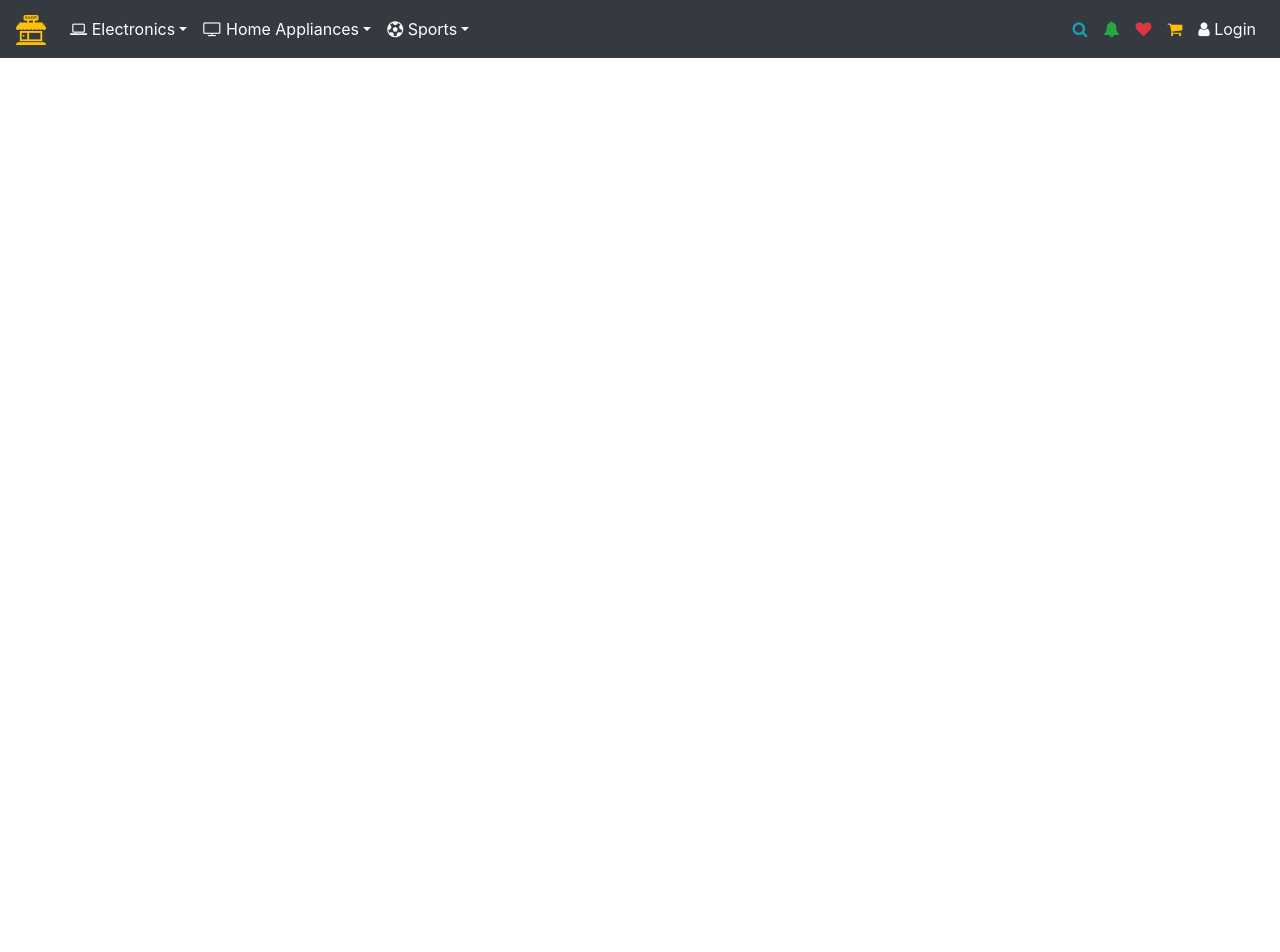
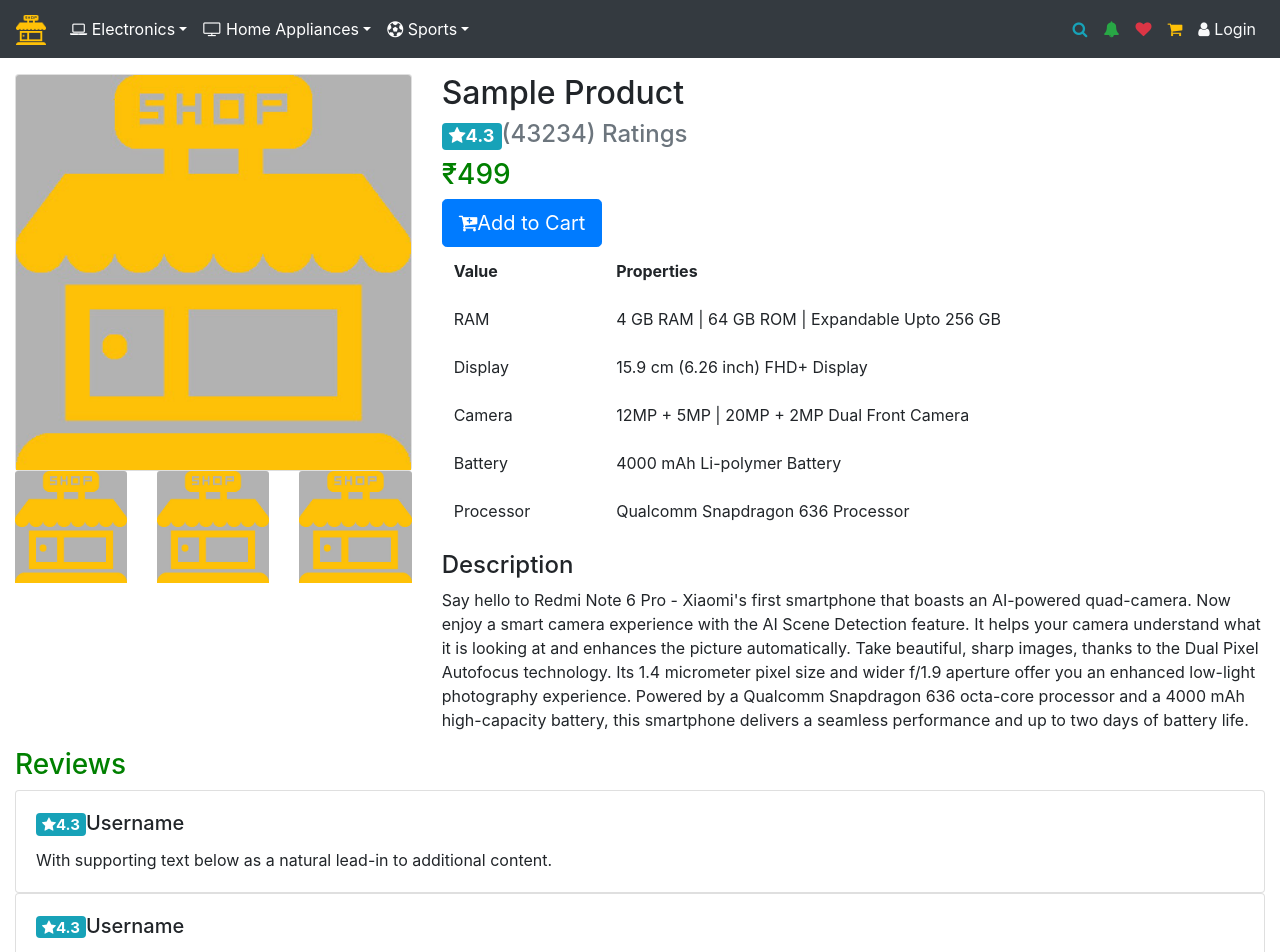
Before and after one commit to amalan-shenll/react-shop, a React app: page /product in a window 1280 px wide. Shown: the top 952 px of the page. Before the commit the page ends 800 px from the top, so only its background shows below. Built offline with nearby package versions, Linux system fonts and the light colour scheme.

Commit message:
Product detail page

```diff
--- a/package.json
+++ b/package.json
@@ -36,6 +36,8 @@
     "jest-resolve": "23.6.0",
     "jquery": "^3.3.1",
     "mini-css-extract-plugin": "0.4.3",
+    "mobx": "^5.8.0",
+    "mobx-react": "^5.4.3",
     "node-sass": "^4.10.0",
     "optimize-css-assets-webpack-plugin": "5.0.1",
     "pnp-webpack-plugin": "1.1.0",
@@ -55,7 +57,7 @@
     "terser-webpack-plugin": "1.1.0",
     "url-loader": "1.1.1",
     "webpack": "4.19.1",
-    "webpack-dev-server": "3.1.9",
+    "webpack-dev-server": ">=3.1.11",
     "webpack-manifest-plugin": "2.0.4",
     "workbox-webpack-plugin": "3.6.3"
   },
--- a/src/components/Home.js
+++ b/src/components/Home.js
@@ -2,11 +2,13 @@ import React, { Component } from 'react';
 import FeatureWidgets from './FeatueWidgets';
 import Banner from './Banner';
 import Products from './Products';
+import Header from './header';
 
 class Home extends Component {
   render() {
     return (
       <div className="app-home">
+        <Header />
         <Banner />
         <FeatureWidgets />
         <Products />
--- a/src/components/Products.js
+++ b/src/components/Products.js
@@ -1,6 +1,7 @@
 import React, { Component } from 'react';
 import '../styles/products.scss';
 import defaultImg from '../images/default.jpg';
+import { Link } from "react-router-dom";
 
 class Products extends Component {
   render() {
@@ -20,9 +21,9 @@ class Products extends Component {
                   <p className="card-text text-justify">
                     This is the example product given for the platform. Which is used to test and modulate.
                   </p>
-                  <a href="#" class="btn btn-success btn-block">
+                  <Link to="/product" class="btn btn-success btn-block">
                     View Details <i className="fa fa-arrow-circle-right" aria-hidden="true"></i>
-                  </a>
+                  </Link>
                 </div>
               </div>
             </div>
--- /dev/null
+++ b/src/components/product-detail.js
@@ -0,0 +1,129 @@
+import React, { Component } from 'react';
+import '../styles/product-detail.scss';
+import defaultImg from '../images/default.jpg';
+import Header from './header';
+
+class ProductDetail extends Component {
+  render() {
+    return(
+      <div className="app-product-detail container-fluid">
+        <Header />
+        <div className="row">
+          <div className="col-md-4">
+            <div className="product">
+              <div className="card">
+                <img className="card-img-top" src={defaultImg} alt="Product" />
+              </div>
+              <div className="product-thumnails row">
+                <div className="col-4">
+                  <img className="card-img-top" src={defaultImg} alt="Product" />
+                </div>
+                <div className="col-4">
+                  <img className="card-img-top" src={defaultImg} alt="Product" />
+                </div>
+                <div className="col-4">
+                  <img className="card-img-top" src={defaultImg} alt="Product" />
+                </div>
+              </div>
+            </div>
+          </div>
+          <div className="col-md-8">
+            <div className="product-details">
+              <h2>Sample Product</h2>
+              <h4>
+                <span className="badge badge-info">
+                  <i className="fa fa-star" aria-hidden="true"></i>
+                  <span>4.3</span>
+                </span>
+                <span className="text-muted">(43234) Ratings</span>
+              </h4>
+              <h3>
+                <span>&#8377;</span>
+                <span>499</span>
+              </h3>
+              <button type="button" className="btn btn-primary btn-lg">
+                <i className="fa fa-cart-plus" aria-hidden="true"></i>
+                Add to Cart
+              </button>
+              <table class="table table-borderless">
+                <thead>
+                  <tr>
+                    <th scope="col">Value</th>
+                    <th scope="col">Properties</th>
+                  </tr>
+                </thead>
+                <tbody>
+                  <tr>
+                    <td>RAM</td>
+                    <td>4 GB RAM | 64 GB ROM | Expandable Upto 256 GB</td>
+                  </tr>
+                  <tr>
+                    <td>Display</td>
+                    <td>15.9 cm (6.26 inch) FHD+ Display</td>
+                  </tr>
+                  <tr>
+                    <td>Camera</td>
+                    <td>12MP + 5MP | 20MP + 2MP Dual Front Camera</td>
+                  </tr>
+                  <tr>
+                    <td>Battery</td>
+                    <td>4000 mAh Li-polymer Battery</td>
+                  </tr>
+                  <tr>
+                    <td>Processor</td>
+                    <td>Qualcomm Snapdragon 636 Processor</td>
+                  </tr>
+                </tbody>
+              </table>
+              <h4>Description</h4>
+              <p>
+                Say hello to Redmi Note 6 Pro - Xiaomi's first smartphone that boasts an AI-powered quad-camera. Now enjoy a smart camera experience with the AI Scene Detection feature. It helps your camera understand what it is looking at and enhances the picture automatically. Take beautiful, sharp images, thanks to the Dual Pixel Autofocus technology. Its 1.4 micrometer pixel size and wider f/1.9 aperture offer you an enhanced low-light photography experience. Powered by a Qualcomm Snapdragon 636 octa-core processor and a 4000 mAh high-capacity battery, this smartphone delivers a seamless performance and up to two days of battery life.
+              </p>
+            </div>
+          </div>
+        </div>
+        <div className="reviews">
+          <h3>Reviews</h3>
+          <div class="card review-card">
+            <div class="card-body">
+              <h5 class="card-title">
+                <span className="badge badge-info">
+                  <i className="fa fa-star" aria-hidden="true"></i>
+                  <span>4.3</span>
+                </span>
+                <span>Username</span>
+              </h5>
+              <p class="card-text">With supporting text below as a natural lead-in to additional content.</p>
+            </div>
+          </div>
+          <div class="card review-card">
+            <div class="card-body">
+              <h5 class="card-title">
+                <span className="badge badge-info">
+                  <i className="fa fa-star" aria-hidden="true"></i>
+                  <span>4.3</span>
+                </span>
+                <span>Username</span>
+              </h5>
+              <p class="card-text">With supporting text below as a natural lead-in to additional content.</p>
+            </div>
+          </div>
+          <div class="card review-card">
+            <div class="card-body">
+              <h5 class="card-title">
+                <span className="badge badge-info">
+                  <i className="fa fa-star" aria-hidden="true"></i>
+                  <span>4.3</span>
+                </span>
+                <span>Username</span>
+              </h5>
+              <p class="card-text">With supporting text below as a natural lead-in to additional content.</p>
+            </div>
+          </div>
+        </div>
+      </div>
+    );
+  }
+}
+
+export default ProductDetail;
--- a/src/components/routes.js
+++ b/src/components/routes.js
@@ -1,7 +1,7 @@
 import React, { Component } from 'react';
 import { BrowserRouter as Router, Route, Switch } from "react-router-dom";
-import Header from './header';
 import Home from './Home';
+import ProductDetail from './product-detail';
 import LoginModal from './login-modal';
 
 class Routes extends Component {
@@ -9,9 +9,9 @@ class Routes extends Component {
     return (
       <Router>
         <div>
-          <Header />
           <Switch>
             <Route exact path="/" component={Home} />
+            <Route path="/product" component={ProductDetail} />
           </Switch>
           <LoginModal />
         </div>
--- /dev/null
+++ b/src/styles/product-detail.scss
@@ -0,0 +1,3 @@
+.app-product-detail  {
+  padding: 20px;
+}
```
Also changed, not shown: 1 other file (tests, documents, lock files or other folders).
